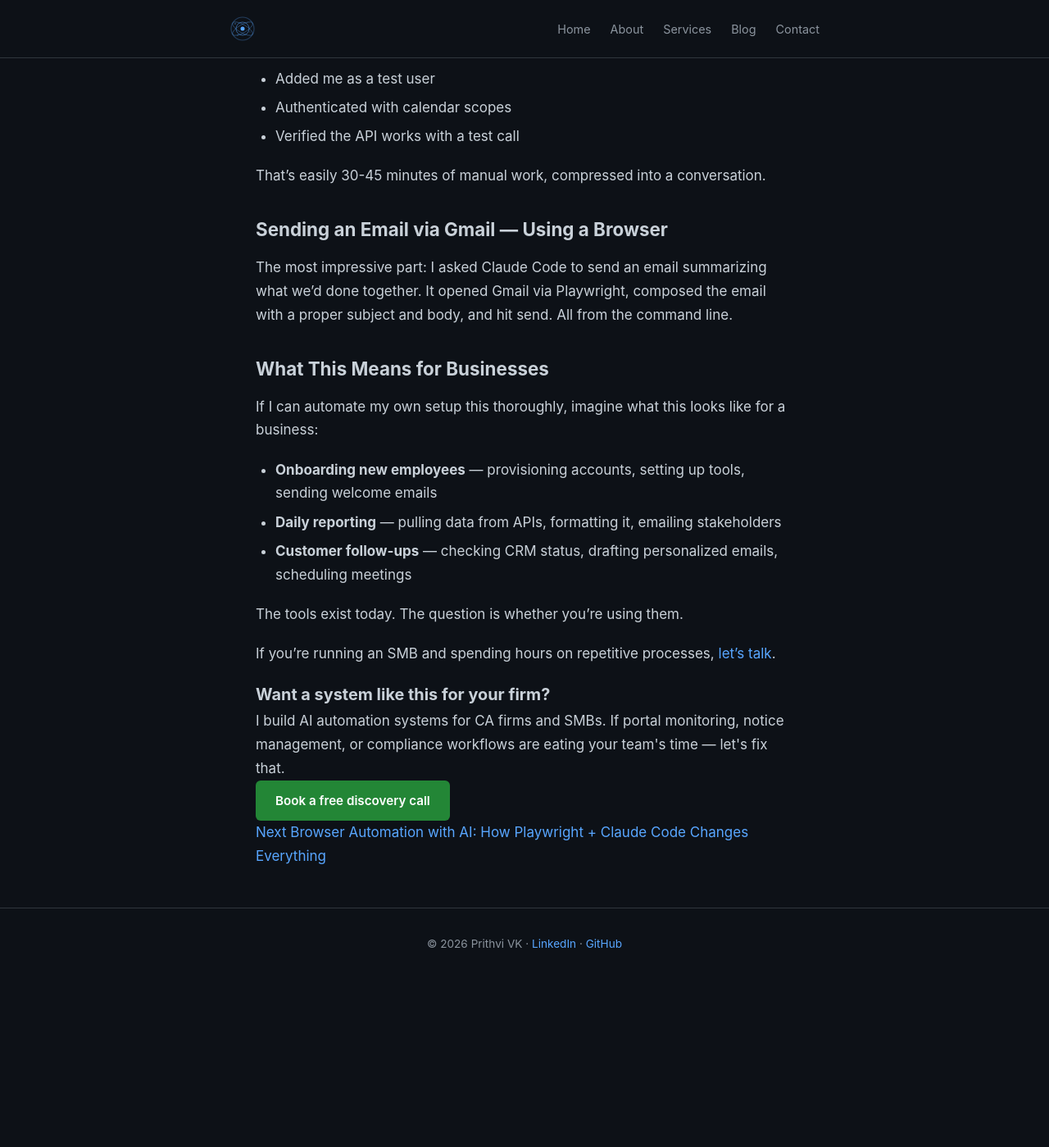
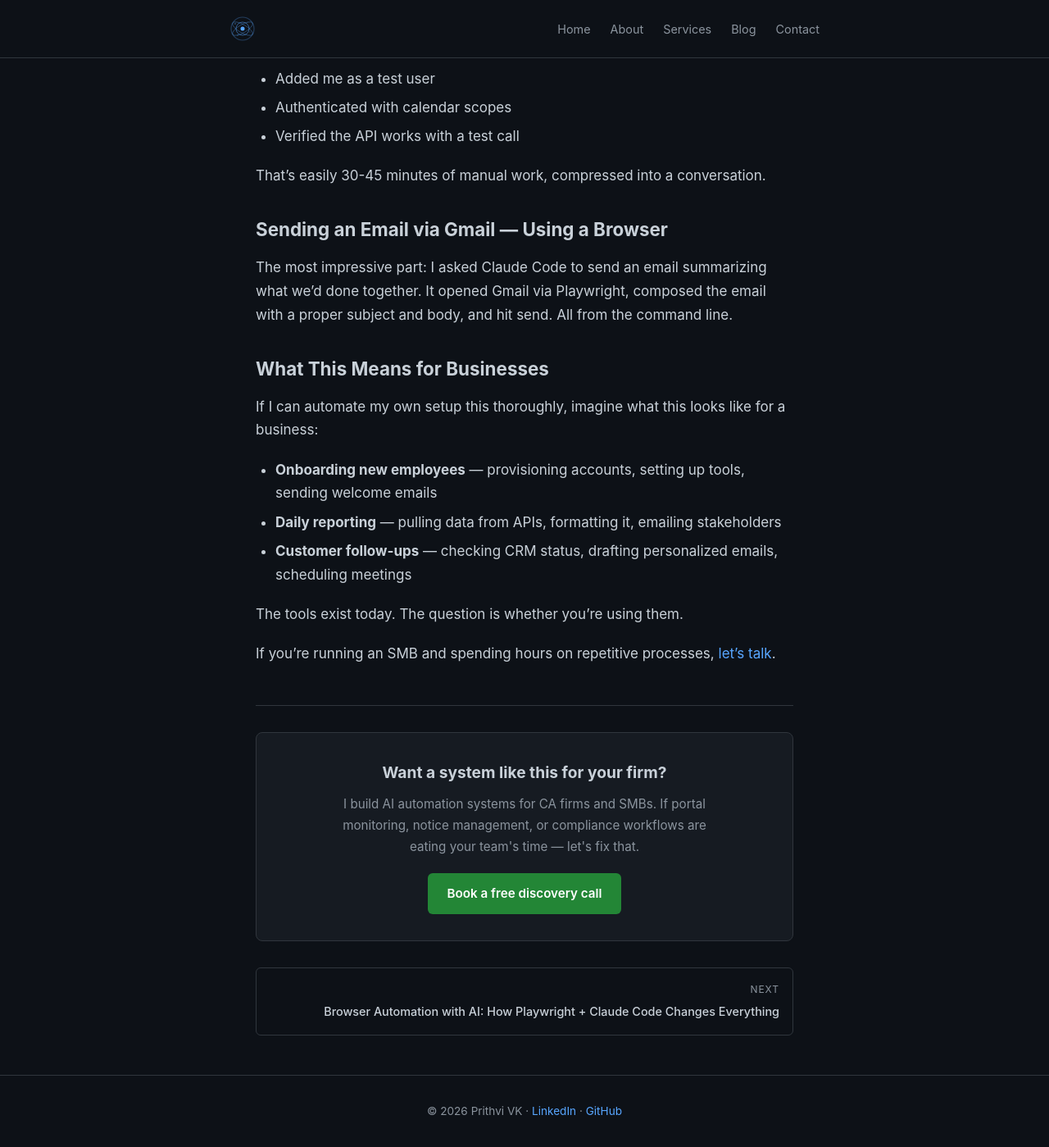
Before and after one commit to prithvi-vk/prithvi-vk.github.io, a Jekyll site: the page built from _posts/2026-03-30-automating-with-claude-code.md, in a window 1280 px wide and 1400 px high, scrolled down 1225 px. Shown: the whole window at 82% size. Built offline with Jekyll 4.4.1, drawn with Linux system fonts in a browser that asks for light colours; before the commit the page ends 2420 px from its top, so only the background shows below that.

Commit message:
Add featured banner, post footer, table, nav CSS

```diff
--- a/assets/css/style.css
+++ b/assets/css/style.css
@@ -341,6 +341,153 @@ img {
   margin-bottom: 2rem;
 }
 
+/* --- Featured Banner --- */
+
+.featured-banner {
+  background: var(--bg-secondary);
+  border: 1px solid var(--border);
+  border-left: 4px solid var(--accent);
+  border-radius: 8px;
+  padding: 1.5rem 1.8rem;
+}
+
+.featured-label {
+  color: var(--accent);
+  font-size: 0.78rem;
+  font-weight: 700;
+  text-transform: uppercase;
+  letter-spacing: 0.12em;
+  margin-bottom: 0.6rem;
+}
+
+.featured-banner h3 {
+  font-size: 1.15rem;
+  font-weight: 600;
+  line-height: 1.4;
+  margin-bottom: 0.5rem;
+}
+
+.featured-banner h3 a {
+  color: var(--text);
+}
+
+.featured-banner h3 a:hover {
+  color: var(--accent);
+}
+
+.featured-desc {
+  color: var(--text-muted);
+  font-size: 0.92rem;
+  margin: 0;
+}
+
+/* --- CTA in posts --- */
+
+.post-content .btn {
+  margin-top: 0.5rem;
+  margin-bottom: 1.5rem;
+}
+
+/* --- Post Footer --- */
+
+.post-footer {
+  margin-top: 3rem;
+  padding-top: 2rem;
+  border-top: 1px solid var(--border);
+}
+
+.post-cta {
+  background: var(--bg-secondary);
+  border: 1px solid var(--border);
+  border-radius: 8px;
+  padding: 2rem;
+  margin-bottom: 2rem;
+  text-align: center;
+}
+
+.post-cta h3 {
+  font-size: 1.2rem;
+  margin-bottom: 0.6rem;
+}
+
+.post-cta p {
+  color: var(--text-muted);
+  font-size: 0.95rem;
+  margin-bottom: 1.2rem;
+  max-width: 480px;
+  margin-left: auto;
+  margin-right: auto;
+}
+
+.post-nav {
+  display: flex;
+  gap: 1rem;
+  margin-top: 1.5rem;
+}
+
+.post-nav-link {
+  flex: 1;
+  padding: 1rem;
+  border: 1px solid var(--border);
+  border-radius: 6px;
+  transition: border-color 0.2s;
+}
+
+.post-nav-link:hover {
+  border-color: var(--accent);
+  opacity: 1;
+}
+
+.post-nav-next {
+  text-align: right;
+}
+
+.post-nav-label {
+  display: block;
+  font-size: 0.75rem;
+  color: var(--text-muted);
+  text-transform: uppercase;
+  letter-spacing: 0.08em;
+  margin-bottom: 0.3rem;
+}
+
+.post-nav-title {
+  display: block;
+  font-size: 0.9rem;
+  color: var(--text);
+  font-weight: 500;
+}
+
+/* --- Table in posts --- */
+
+.post-content table {
+  width: 100%;
+  border-collapse: collapse;
+  margin: 1.5rem 0;
+  font-size: 0.9rem;
+}
+
+.post-content th,
+.post-content td {
+  padding: 0.6rem 0.8rem;
+  border: 1px solid var(--border);
+  text-align: left;
+}
+
+.post-content th {
+  background: var(--bg-secondary);
+  font-weight: 600;
+}
+
+@media (max-width: 600px) {
+  .post-nav {
+    flex-direction: column;
+  }
+  .post-nav-next {
+    text-align: left;
+  }
+}
+
 /* --- Responsive --- */
 
 @media (max-width: 600px) {
```
